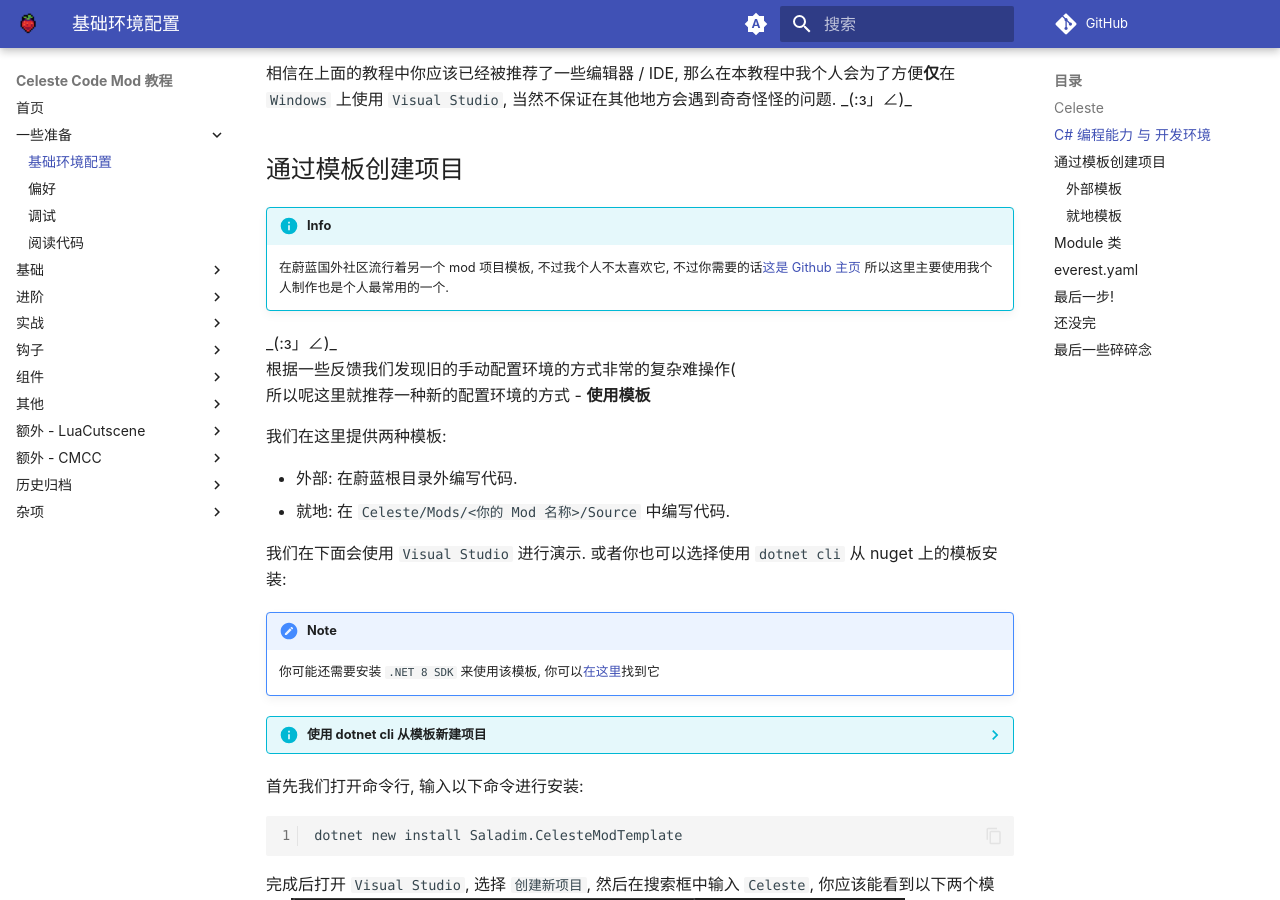
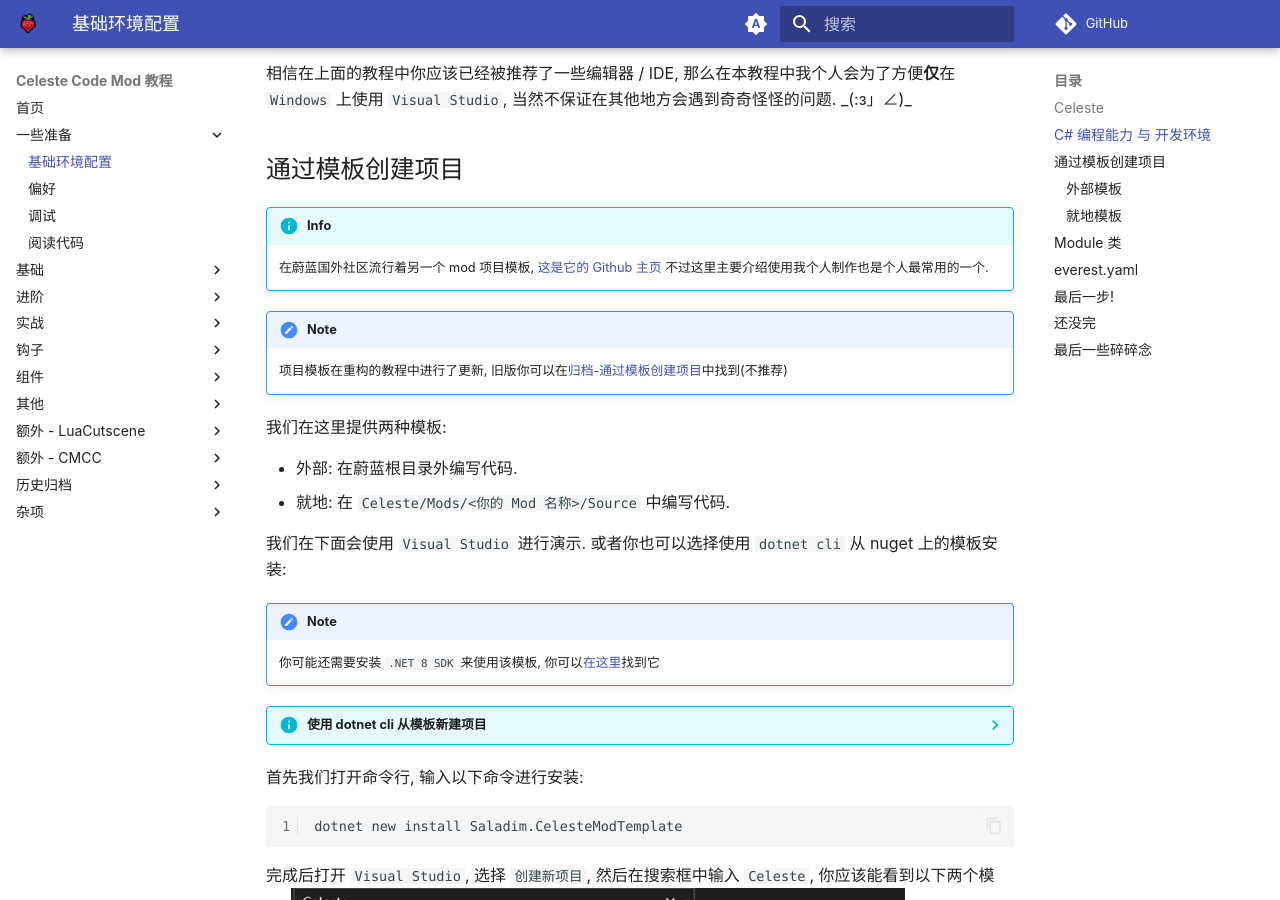
Before and after one commit to Saplonily/CelesteModTutorial, an MkDocs documentation site: the page built from docs/coding_setup/basic_env.md, in a window 1280 px wide and 900 px high, scrolled down 2169 px. Built offline with MkDocs 1.6.1 and Material for MkDocs 9.7.7, drawn with Linux system fonts in a browser that asks for light colours; comment, search, counter and statistics services are not loaded; some of the changed text lies outside the part shown.

Commit message:
Update basic_env.md

```diff
--- a/docs/coding_setup/basic_env.md
+++ b/docs/coding_setup/basic_env.md
@@ -52,12 +52,11 @@
 ## 通过模板创建项目
 
 !!! info
-    在蔚蓝国外社区流行着另一个 mod 项目模板, 不过我个人不太喜欢它, 不过你需要的话[这是 Github 主页](https://github.com/EverestAPI/CelesteModTemplate)
-    所以这里主要使用我个人制作也是个人最常用的一个.
+    在蔚蓝国外社区流行着另一个 mod 项目模板, [这是它的 Github 主页](https://github.com/EverestAPI/CelesteModTemplate)
+    不过这里主要介绍使用我个人制作也是个人最常用的一个.
 
-\_(:з」∠)\_
-根据一些反馈我们发现旧的手动配置环境的方式非常的复杂难操作(
-所以呢这里就推荐一种新的配置环境的方式 - **使用模板**
+!!! note
+    项目模板在重构的教程中进行了更新, 旧版你可以在[归档-通过模板创建项目](../arc/project_template.md)中找到(不推荐)
 
 我们在这里提供两种模板:
 
```
Also changed, not shown: other parts of docs/coding_setup/basic_env.md (+3 -3 lines).
